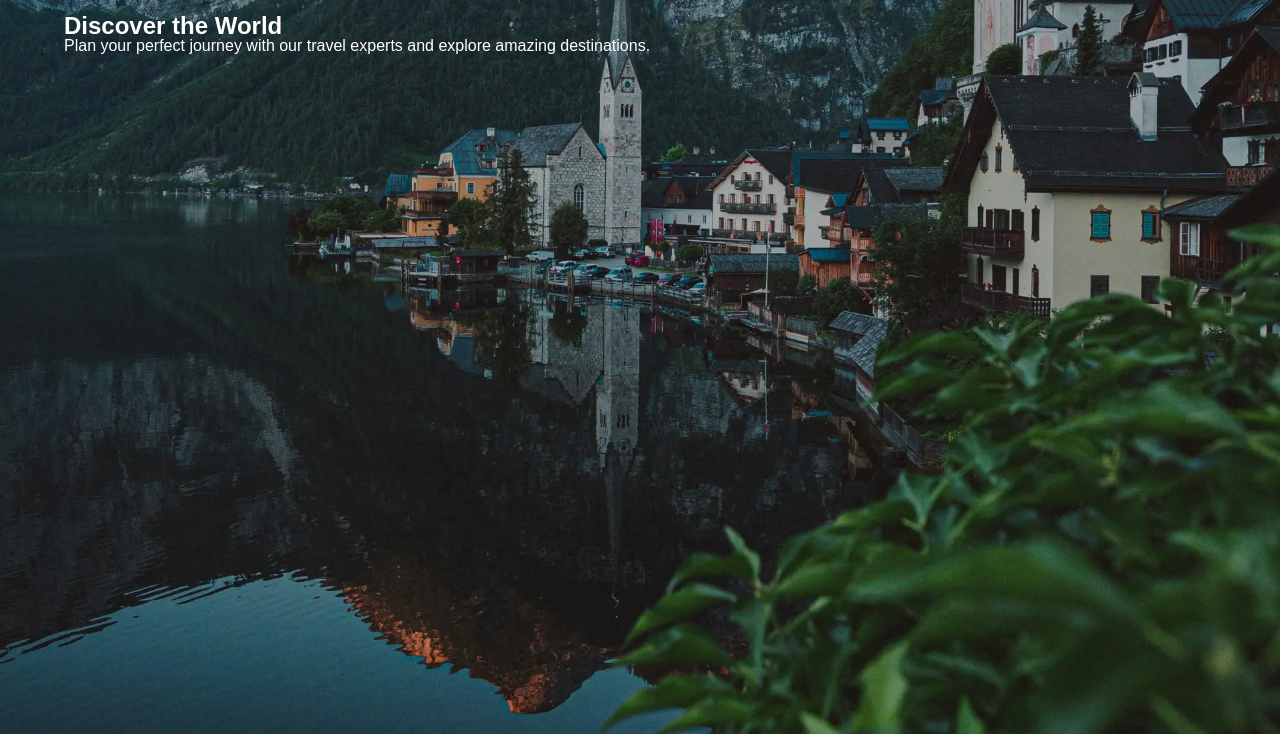
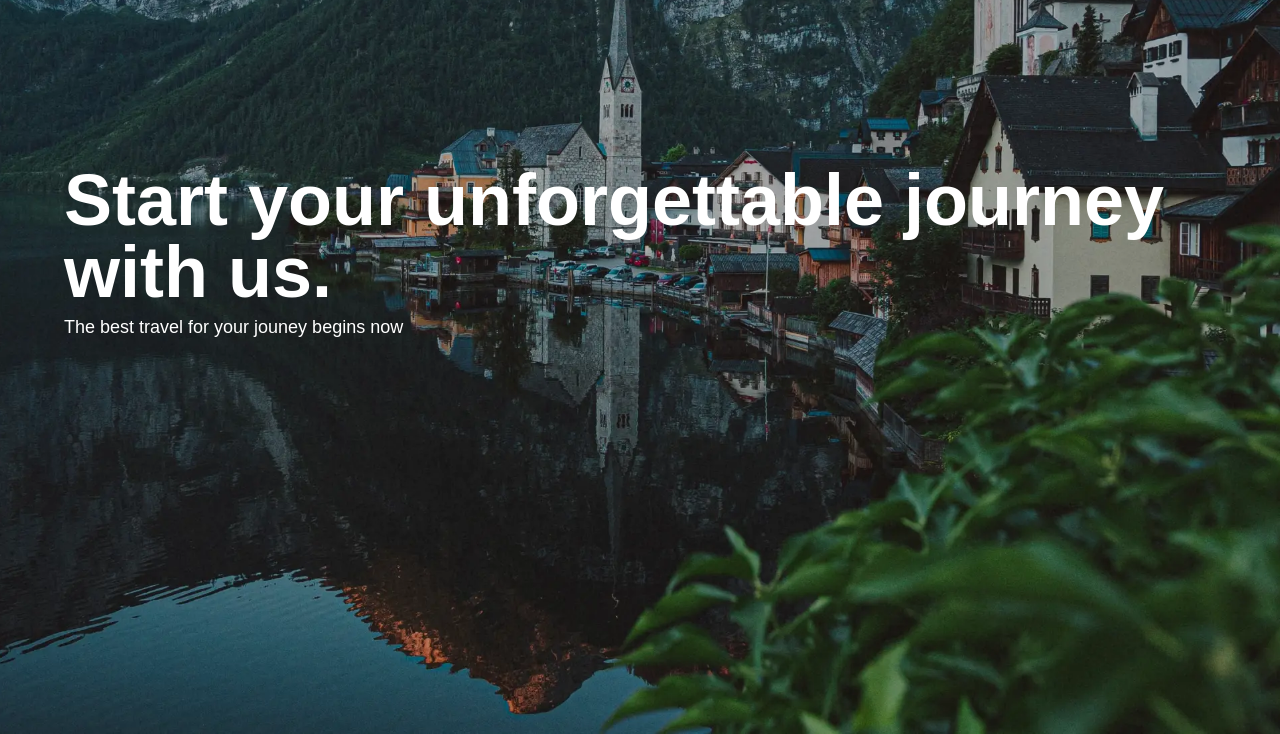
Before and after one commit to BorisBely/-Travel-Agency-Landing-Page, a plain HTML site: page index.html in a window 1280 px wide. Shown: the part 66-800 px from the top of the page. Drawn offline with Linux system fonts and the light colour scheme.

Commit message:
hero_content

```diff
--- a/css/reset.css
+++ b/css/reset.css
@@ -23,6 +23,30 @@ a {
   color: inherit;
 }
 
+h1 {
+  font-size: 72px;
+}
+
+h2 {
+  font-size: 64px;
+}
+
+h3 {
+  font-size: 54px;
+}
+
+h4 {
+  font-size: 36px;
+}
+
+h5 {
+  font-size: 28px;
+}
+
+p {
+  font-size: 18px;
+  font-weight: 300;
+}
 button {
   font: inherit;
   background: none;
--- a/css/style.css
+++ b/css/style.css
@@ -17,6 +17,13 @@ body {
   background-image: url("../resources/HeroSection.webp");
   background-size: cover;
   background-position: center;
+}
+.hero__content {
+  margin-top: 150px;
+}
+
+.hero__text {
+  margin-top: 10px;
 }
 
 /* ===== Header ===== */
--- a/index.html
+++ b/index.html
@@ -31,11 +31,8 @@
       </header>
       <!-- HERO CONTENT -->
       <div class="container hero__content">
-        <h1 class="hero__title">Discover the World</h1>
-        <p class="hero__text">
-          Plan your perfect journey with our travel experts and explore amazing
-          destinations.
-        </p>
+        <h1 class="hero__title">Start your unforgettable journey with us.</h1>
+        <p class="hero__text">The best travel for your jouney begins now</p>
       </div>
     </section>
   </body>
```
